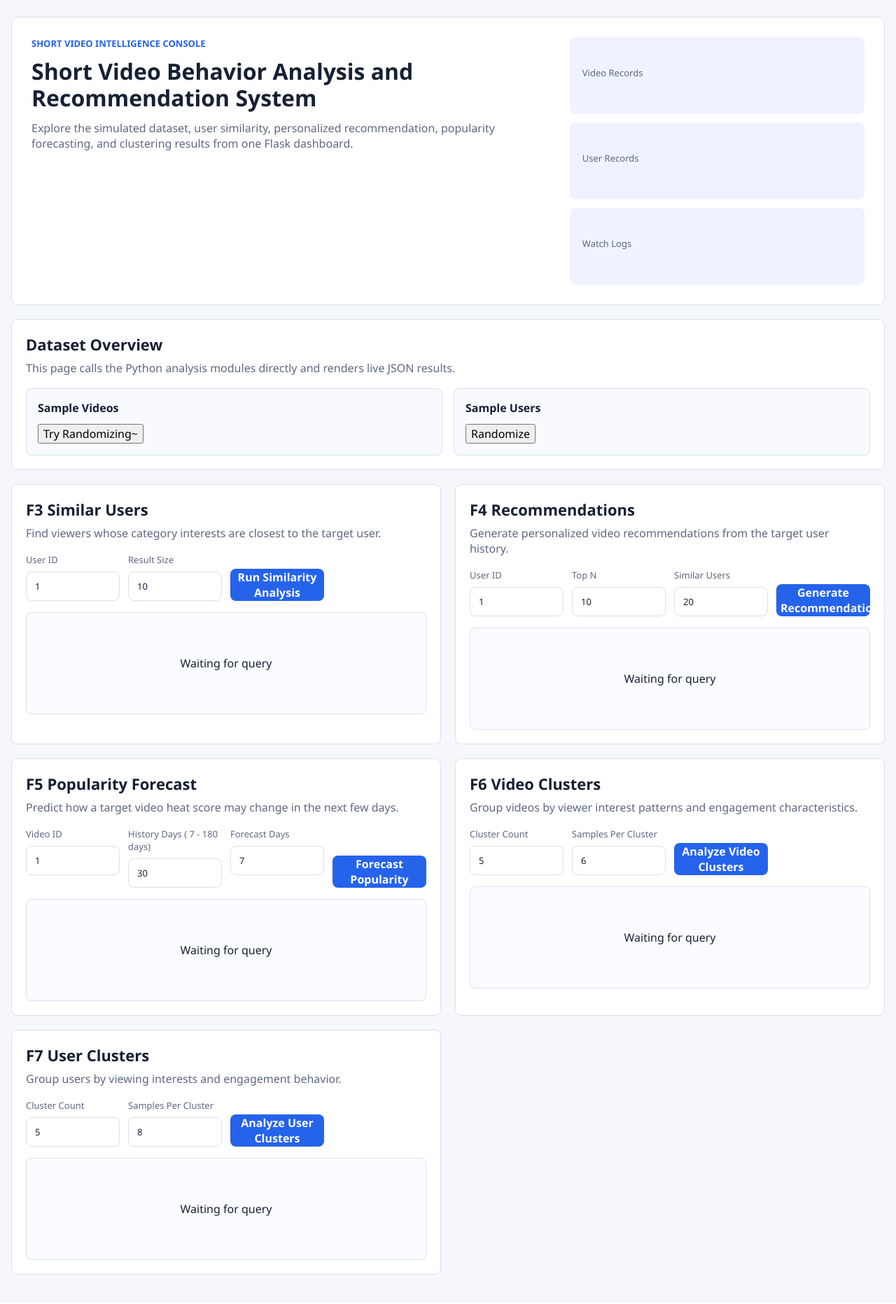
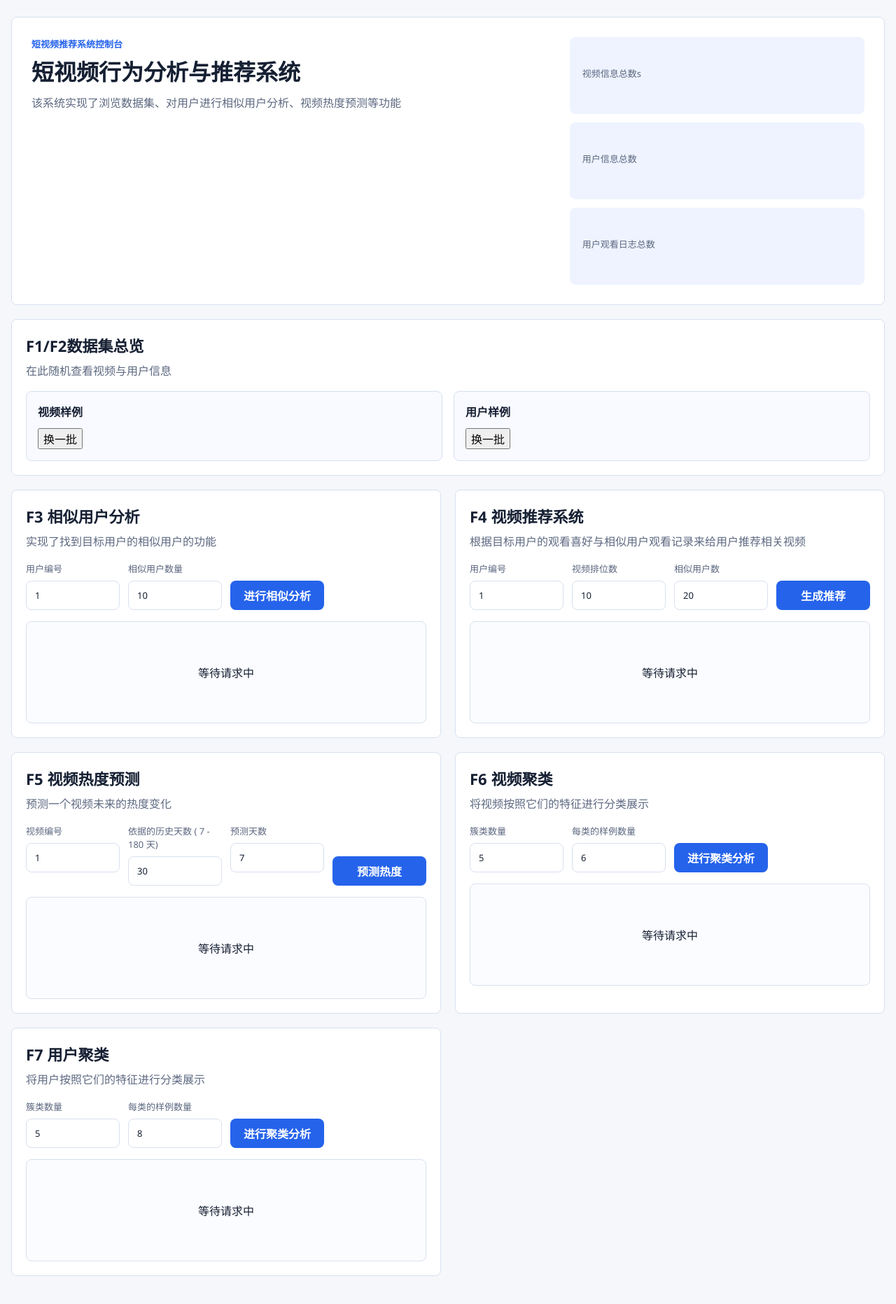
Before and after one commit to cutg2006-crypto/Video_Recommend, a Flask app: template templates/index.html in a window 1280 px wide. Shown: the whole page at 70% size. Before the commit the page ends 1822 px from the top, so only its background shows below. Run offline with Flask 3, Linux system fonts and the light colour scheme; the template is opened without the code that fills it, so the values that code supplies are empty.

Commit message:
对页面进行了部分汉化，然后进行了缓存优化，试图让计算更快

```diff
--- a/app.py
+++ b/app.py
@@ -33,10 +33,10 @@ def parse_positive_int(name: str, default: int, minimum: int = 1, maximum: int =
 
 def count_csv_rows(file_path: Path) -> int:
     with file_path.open("r", encoding="utf-8") as file:
-        return max(sum(1 for _ in file) - 1, 0)
+        return max(sum(1 for _ in file) - 1, 0) #计算csv总共有多少行
 
 
-@lru_cache(maxsize=1)
+@lru_cache(maxsize=1) #将函数计算结果暂存，下次调用时不再计算，而是直接返回上次结果，maxsize=1代表只缓存一组结果
 def get_dataset_summary() -> Dict[str, Any]:
     videos = load_videos_by_id(DATA_DIR)
     users = load_user_profiles(DATA_DIR)
@@ -124,7 +124,7 @@ def cached_user_clusters(cluster_count: int, sample_per_cluster: int) -> List[Di
     )
 
 
-@app.route("/")
+@app.route("/") #访问根路径，执行index函数，展示"index.html"界面
 def index() -> str:
     return render_template("index.html", summary=get_dataset_summary())
 
--- a/modules/recommender.py
+++ b/modules/recommender.py
@@ -3,6 +3,7 @@ F4: recommend related videos for a target user based on watch history.
 """
 
 from __future__ import annotations
+from functools import lru_cache
 
 import argparse
 import json
@@ -17,7 +18,7 @@ except ImportError:
     from similarity import find_similar_users
     from utils import DEFAULT_DATA_DIR, build_user_video_stats, load_videos_by_id
 
-
+@lru_cache(maxsize=1)
 def build_global_popularity(
     data_dir: Union[Path, str] = DEFAULT_DATA_DIR,
 ) -> Tuple[Dict[int, float], Dict[str, Dict[int, float]]]:
--- a/templates/index.html
+++ b/templates/index.html
@@ -1,48 +1,35 @@
 <!doctype html>
 
-<!--
 
-Python (后端)
-干什么：算数据、查数据、提供内容。
-来源：summary.video_count、video.title 都是它给的。
-HTML (骨架 / 结构)
-干什么：搭架子、占位、排版。
-你看到的 div、header、main、span 全是它。
-JavaScript (前端逻辑 / 动作)
-干什么：管点击、管刷新、管交互。
-你看到的 id="sample-videos-list"、data-refresh="videos" 都是给它用的。
-
--->
 
 <html lang="en">
   <head>
     <meta charset="utf-8">
     <meta name="viewport" content="width=device-width, initial-scale=1">
-    <title>Short Video Recommendation Console</title>
+    <title>短视频推荐系统</title>
     <link rel="stylesheet" href="{{ url_for('static', filename='style.css') }}"> <!-- 链接到style.css -->
   </head>
   <body>
     <div class="app-shell">
       <header class="hero">
         <div>
-          <p class="eyebrow">Short Video Intelligence Console</p>
-          <h1>Short Video Behavior Analysis and Recommendation System</h1>
+          <p class="eyebrow">短视频推荐系统控制台</p>
+          <h1>短视频行为分析与推荐系统</h1>
           <p class="hero-copy">
-            Explore the simulated dataset, user similarity, personalized recommendation,
-            popularity forecasting, and clustering results from one Flask dashboard.
+            该系统实现了浏览数据集、对用户进行相似用户分析、视频热度预测等功能
           </p> <!--这个</p>是用来段落标签的意思-->
         </div>
         <div class="hero-stats">
           <div class="metric-card">
-            <span class="metric-label">Video Records</span> <!--span:不换行-->
+            <span class="metric-label">视频信息总数s</span> <!--span:不换行-->
             <strong>{{ summary.video_count }}</strong> <!---->
           </div>
           <div class="metric-card">
-            <span class="metric-label">User Records</span>
+            <span class="metric-label">用户信息总数</span>
             <strong>{{ summary.user_count }}</strong>
           </div>
           <div class="metric-card">
-            <span class="metric-label">Watch Logs</span>
+            <span class="metric-label">用户观看日志总数</span>
             <strong>{{ summary.watch_log_count }}</strong> <!-- Jinja 双大括号是 Flask 模板输出语法 -->
           </div>
         </div>
@@ -52,16 +39,16 @@ JavaScript (前端逻辑 / 动作)
         <section class="panel wide">
           <div class="panel-heading">
             <div>
-              <h2>Dataset Overview</h2>
-              <p>This page calls the Python analysis modules directly and renders live JSON results.</p>
+              <h2>F1/F2数据集总览</h2>
+              <p>在此随机查看视频与用户信息</p>
             </div>
           </div>
           <!--展示用户与视频-->
           <div class="overview-grid">
             <div class="subpanel">
               <div class="subpanel-header">
-                <h3>Sample Videos</h3>
-                <button class="secondary-button" type="button" data-refresh="videos">Try Randomizing~</button> <!--这个data-refresh="videos"是给js看的-->
+                <h3>视频样例</h3>
+                <button class="secondary-button" type="button" data-refresh="videos">换一批</button> <!--这个data-refresh="videos"是给js看的-->
               </div>
               <div class="chip-list" id="sample-videos-list"> <!--class给css用，id给js用-->
                 {% for video in summary.sample_videos %}
@@ -75,8 +62,8 @@ JavaScript (前端逻辑 / 动作)
             </div>
             <div class="subpanel">
               <div class="subpanel-header">
-                <h3>Sample Users</h3>
-                <button class="secondary-button" type="button" data-refresh="users">Randomize</button>
+                <h3>用户样例</h3>
+                <button class="secondary-button" type="button" data-refresh="users">换一批</button>
               </div>
               <div class="chip-list" id="sample-users-list">
                 {% for user in summary.sample_users %} <!--这是flask模板的for循环语法-->
@@ -94,114 +81,114 @@ JavaScript (前端逻辑 / 动作)
         <section class="panel">
           <div class="panel-heading">
             <div>
-              <h2>F3 Similar Users</h2>
-              <p>Find viewers whose category interests are closest to the target user.</p>
+              <h2>F3 相似用户分析</h2>
+              <p>实现了找到目标用户的相似用户的功能</p>
             </div>
           </div>
           <form class="query-form" data-endpoint="/api/similar-users" data-target="similar-users-result"> <!--请求后端是/api/similar-users，结果显示地方是similar-users-result-->
             <label>
-              User ID
+              用户编号
               <input type="number" name="user_id" min="1" value="1" required>
             </label>
             <label>
-              Result Size
+              相似用户数量
               <input type="number" name="top" min="1" max="50" value="10" required>
             </label>
-            <button type="submit">Run Similarity Analysis</button>
+            <button type="submit">进行相似分析</button>
           </form>
-          <div id="similar-users-result" class="result-area empty">Waiting for query</div>
+          <div id="similar-users-result" class="result-area empty">等待请求中</div>
         </section>
 
         <section class="panel">
           <div class="panel-heading">
             <div>
-              <h2>F4 Recommendations</h2>
-              <p>Generate personalized video recommendations from the target user history.</p>
+              <h2>F4 视频推荐系统</h2>
+              <p>根据目标用户的观看喜好与相似用户观看记录来给用户推荐相关视频</p>
             </div>
           </div>
           <form class="query-form" data-endpoint="/api/recommendations" data-target="recommendations-result">
             <label>
-              User ID
+              用户编号
               <input type="number" name="user_id" min="1" value="1" required> <!--required表示必填项-->
             </label>
             <label>
-              Top N
+              视频排位数
               <input type="number" name="top" min="1" max="30" value="10" required>
             </label>
             <label>
-              Similar Users
+              相似用户数
               <input type="number" name="similar_users" min="1" max="100" value="20" required>
             </label>
-            <button type="submit">Generate Recommendations</button>
+            <button type="submit">生成推荐</button>
           </form>
-          <div id="recommendations-result" class="result-area empty">Waiting for query</div>   <!--背后有js控制-->
+          <div id="recommendations-result" class="result-area empty">等待请求中</div>   <!--背后有js控制-->
         </section>
 
         <section class="panel">
           <div class="panel-heading">
             <div>
-              <h2>F5 Popularity Forecast</h2>
-              <p>Predict how a target video heat score may change in the next few days.</p>
+              <h2>F5 视频热度预测</h2>
+              <p>预测一个视频未来的热度变化</p>
             </div>
           </div>
           <form class="query-form" data-endpoint="/api/video-trend" data-target="video-trend-result">
             <label>
-              Video ID
+              视频编号
               <input type="number" name="video_id" min="1" value="1" required>
             </label>
             <label>
-              History Days ( 7 - 180 days)
+              依据的历史天数 ( 7 - 180 天)
               <input type="number" name="history_days" min="7" max="180" value="30" required>
             </label>
             <label>
-              Forecast Days
+              预测天数
               <input type="number" name="predict_days" min="1" max="30" value="7" required>
             </label>
-            <button type="submit">Forecast Popularity</button>
+            <button type="submit">预测热度</button>
           </form>
-          <div id="video-trend-result" class="result-area empty">Waiting for query</div>
+          <div id="video-trend-result" class="result-area empty">等待请求中</div>
         </section>
 
         <section class="panel">
           <div class="panel-heading">
             <div>
-              <h2>F6 Video Clusters</h2>
-              <p>Group videos by viewer interest patterns and engagement characteristics.</p>
+              <h2>F6 视频聚类</h2>
+              <p>将视频按照它们的特征进行分类展示</p>
             </div>
           </div>
           <form class="query-form" data-endpoint="/api/video-clusters" data-target="video-clusters-result">
             <label>
-              Cluster Count
+              簇类数量
               <input type="number" name="clusters" min="2" max="20" value="5" required>
             </label>
             <label>
-              Samples Per Cluster
+              每类的样例数量
               <input type="number" name="sample" min="1" max="20" value="6" required>
             </label>
-            <button type="submit">Analyze Video Clusters</button>
+            <button type="submit">进行聚类分析</button>
           </form>
-          <div id="video-clusters-result" class="result-area empty">Waiting for query</div>
+          <div id="video-clusters-result" class="result-area empty">等待请求中</div>
         </section>
 
         <section class="panel">
           <div class="panel-heading">
             <div>
-              <h2>F7 User Clusters</h2>
-              <p>Group users by viewing interests and engagement behavior.</p>
+              <h2>F7 用户聚类</h2>
+              <p>将用户按照它们的特征进行分类展示</p>
             </div>
           </div>
           <form class="query-form" data-endpoint="/api/user-clusters" data-target="user-clusters-result">
             <label>
-              Cluster Count
+              簇类数量
               <input type="number" name="clusters" min="2" max="20" value="5" required>
             </label>
             <label>
-              Samples Per Cluster
+              每类的样例数量
               <input type="number" name="sample" min="1" max="30" value="8" required>
             </label>
-            <button type="submit">Analyze User Clusters</button>
+            <button type="submit">进行聚类分析</button>
           </form>
-          <div id="user-clusters-result" class="result-area empty">Waiting for query</div>
+          <div id="user-clusters-result" class="result-area empty">等待请求中</div>
         </section>
       </main>
     </div>
@@ -229,7 +216,7 @@ JavaScript (前端逻辑 / 动作)
 
       function setLoading(target) {
         target.classList.remove("empty", "error"); //why remove?
-        target.innerHTML = '<div class="loading">Computing result...</div>';
+        target.innerHTML = '<div class="loading">计算结果中......</div>';
       }
 
       function setError(target, message) {
```
Also changed, not shown: modules/utils.py (+5 -4 lines), 1 other file.
